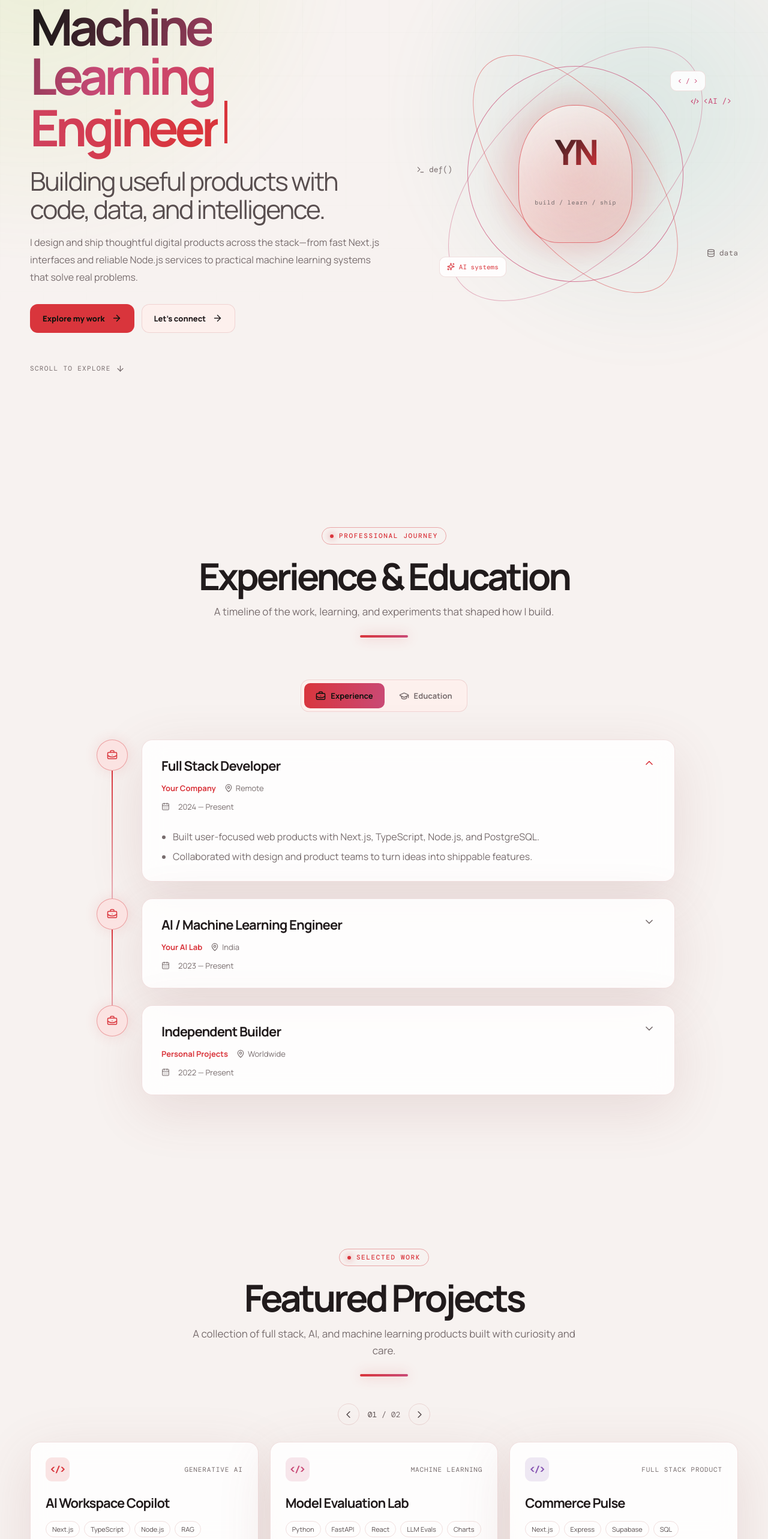
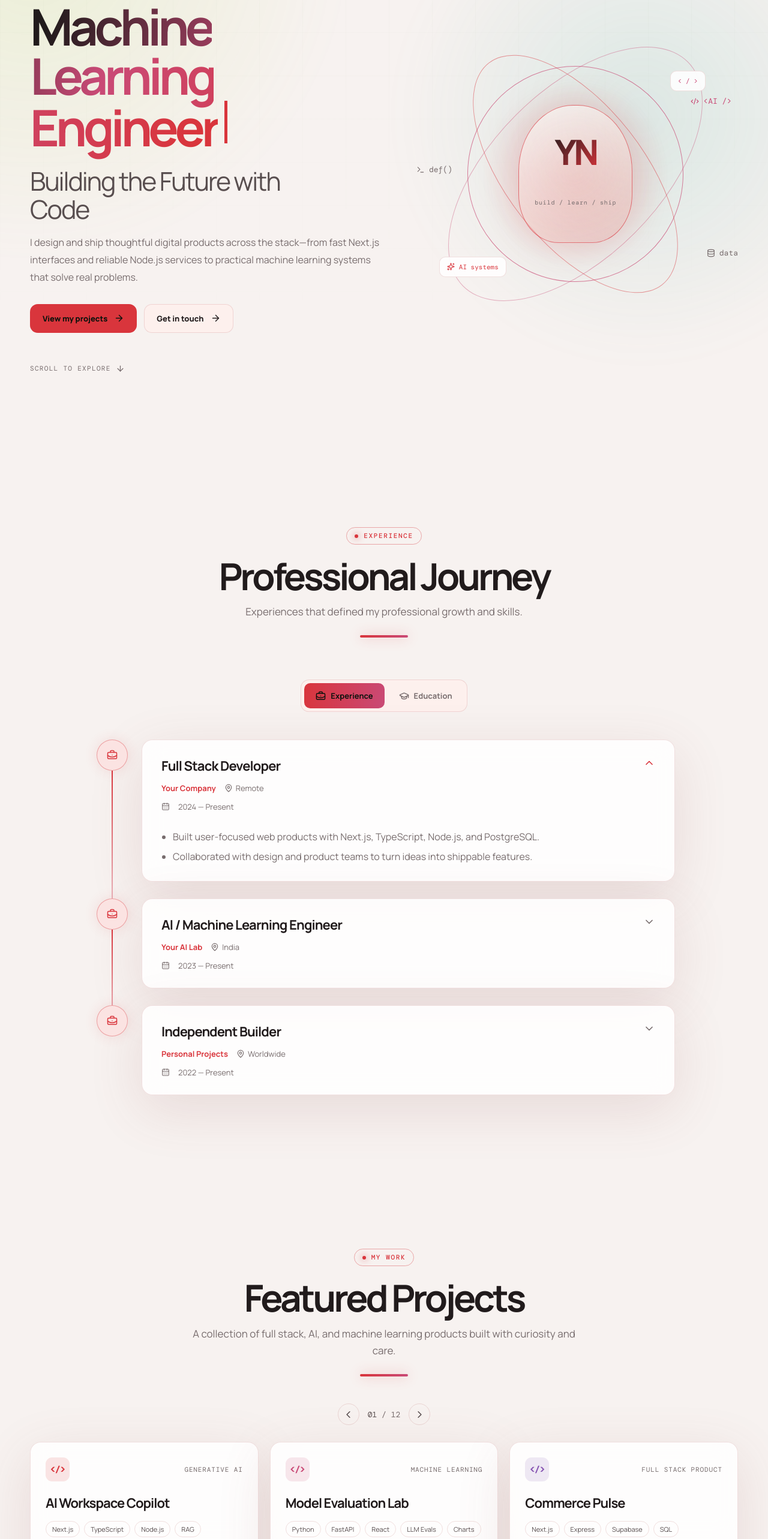
Before and after one commit to pintu1238/pintugupta.web.in, a Next.js app: page / in a window 1280 px wide. Shown: the part 234-2800 px from the top of the page at 60% size. Built offline with nearby package versions, Linux system fonts and the light colour scheme.

Commit message:
feat: connect Vercel contact form to Supabase

```diff
--- a/src/components/AboutSection.tsx
+++ b/src/components/AboutSection.tsx
@@ -8,7 +8,7 @@ export default function AboutSection() {
 
   return (
     <section className="section" id="about">
-      <SectionHeading eyebrow="Who I am" title="About Me" description="The person behind the products, systems, and experiments." />
+      <SectionHeading eyebrow="Who I am" title="About Me" description="A glimpse into my journey and expertise in AI and data." />
       <div className="aboutGrid">
         <ScrollReveal className="aboutCopy card">
           <div className="profileHeading"><div className="miniAvatar">{identity.shortName}</div><div><h3>{identity.name}</h3><p>Full Stack Developer · AI Engineer</p><span><MapPin size={14} /> {identity.location}</span></div></div>
--- a/src/components/AchievementsSection.tsx
+++ b/src/components/AchievementsSection.tsx
@@ -8,7 +8,7 @@ const icons = [Trophy, Award, BrainCircuit, Trophy];
 export default function AchievementsSection() {
   return (
     <section className="section" id="achievements">
-      <SectionHeading eyebrow="Recognition" title="Achievements" description="A few milestones that reflect the habit of learning, experimenting, and showing up." />
+      <SectionHeading eyebrow="Recognition" title="My Achievements" description="Highlighting my performance in competitions and core areas of expertise." />
       <div className="achievementGrid">{portfolioContent.achievements.map((achievement, index) => {
         const Icon = icons[index % icons.length];
         return <ScrollReveal key={achievement.title} delay={index * 70}><article className={`achievementCard card accent-${achievement.accent}`}><div className="achievementVisual"><span>{achievement.imageLabel}</span><Icon size={26} /></div><div className="achievementBody"><h3>{achievement.title}</h3><strong>{achievement.result}</strong><p>{achievement.description}</p></div></article></ScrollReveal>;
--- a/src/components/ContactSection.tsx
+++ b/src/components/ContactSection.tsx
@@ -42,7 +42,7 @@ export default function ContactSection() {
 
   return (
     <section className="section contactSection" id="contact">
-      <SectionHeading eyebrow="Contact" title="Let&apos;s Build Something" description="Have a product idea, a technical challenge, or just want to say hello? I would love to hear from you." />
+      <SectionHeading eyebrow="Contact" title="Get In Touch" description="I&apos;m always open to discussing new projects, creative ideas, or opportunities to be part of your visions." />
       <div className="contactGrid">
         <div className="contactDetails">
           <ScrollReveal><button className="contactCard card" onClick={() => copyValue('email', identity.email)}><span className="contactIcon"><Mail size={21} /></span><span><small>Email</small><strong>{identity.email}</strong></span><span className="copyHint">{copied === 'email' ? <Check size={17} /> : <Copy size={16} />}</span></button></ScrollReveal>
--- a/src/components/ExperienceSection.tsx
+++ b/src/components/ExperienceSection.tsx
@@ -15,7 +15,7 @@ export default function ExperienceSection() {
 
   return (
     <section className="section" id="experience">
-      <SectionHeading eyebrow="Professional journey" title="Experience & Education" description="A timeline of the work, learning, and experiments that shaped how I build." />
+      <SectionHeading eyebrow="Experience" title="Professional Journey" description="Experiences that defined my professional growth and skills." />
       <div className="tabSwitch" role="tablist" aria-label="Experience and education">
         <button className={tab === 'experience' ? 'active' : ''} onClick={() => { setTab('experience'); setOpenItem(0); }} role="tab" aria-selected={tab === 'experience'}><BriefcaseBusiness size={17} /> Experience</button>
         <button className={tab === 'education' ? 'active' : ''} onClick={() => { setTab('education'); setOpenItem(0); }} role="tab" aria-selected={tab === 'education'}><GraduationCap size={17} /> Education</button>
--- a/src/components/Hero.tsx
+++ b/src/components/Hero.tsx
@@ -1,6 +1,7 @@
 'use client';
 
 import { useEffect, useState } from 'react';
+import Image from 'next/image';
 import { ArrowDown, ArrowRight, Code2, Database, Sparkles, Terminal } from 'lucide-react';
 import { portfolioContent } from '@/data/portfolio';
 
@@ -21,8 +22,8 @@ export default function Hero() {
         <p className="heroHeadline">{identity.headline}</p>
         <p className="heroSummary">{identity.summary}</p>
         <div className="heroActions">
-          <a className="button buttonPrimary" href="#projects">Explore my work <ArrowRight size={17} /></a>
-          <a className="button buttonGhost" href="#contact">Let&apos;s connect <ArrowRight size={17} /></a>
+          <a className="button buttonPrimary" href="#projects">View my projects <ArrowRight size={17} /></a>
+          <a className="button buttonGhost" href="#contact">Get in touch <ArrowRight size={17} /></a>
         </div>
         <a className="scrollHint" href="#experience"><span>Scroll to explore</span><ArrowDown size={15} /></a>
       </div>
@@ -31,7 +32,7 @@ export default function Hero() {
         <div className="orbit orbitTwo" />
         <div className="orbit orbitThree" />
         <div className="heroGlow" />
-        <div className="avatarCard"><span>{identity.shortName}</span><small>build / learn / ship</small></div>
+        <div className="avatarCard">{identity.profileImage ? <Image src={identity.profileImage} alt={`${identity.name} profile`} width={190} height={230} priority /> : <span>{identity.shortName}</span>}<small>build / learn / ship</small></div>
         <span className="codeLabel labelTop"><Code2 size={14} /> &lt;AI /&gt;</span>
         <span className="codeLabel labelLeft"><Terminal size={14} /> def()</span>
         <span className="codeLabel labelBottom"><Database size={14} /> data</span>
--- a/src/components/PortfolioNav.tsx
+++ b/src/components/PortfolioNav.tsx
@@ -6,7 +6,7 @@ import { useTheme } from './ThemeProvider';
 import { portfolioContent } from '@/data/portfolio';
 
 const links = [
-  ['Experience', '#experience'],
+  ['Experience / Education', '#experience'],
   ['Projects', '#projects'],
   ['About', '#about'],
   ['Skills', '#skills'],
@@ -20,19 +20,21 @@ export default function PortfolioNav() {
   return (
     <header className="siteNavWrap">
       <nav className="siteNav" aria-label="Main navigation">
-        <a className="brandMark" href="#top" aria-label="Back to top">
+        <div className="navStart">
+          <button className="iconButton themeToggle" onClick={toggleTheme} aria-label={`Switch to ${theme === 'dark' ? 'light' : 'dark'} mode`}>
+            {theme === 'dark' ? <Moon size={18} /> : <Sun size={18} />}
+          </button>
+          <a className="brandMark navBrand" href="#top" aria-label="Back to top">
           <span className="brandIcon">&lt;/&gt;</span>
           <span>{portfolioContent.identity.shortName}</span>
-        </a>
+          </a>
+        </div>
         <div className={`navLinks ${menuOpen ? 'navLinksOpen' : ''}`}>
           {links.map(([label, href]) => (
             <a href={href} key={href} onClick={() => setMenuOpen(false)}>{label}</a>
           ))}
         </div>
         <div className="navActions">
-          <button className="iconButton themeToggle" onClick={toggleTheme} aria-label={`Switch to ${theme === 'dark' ? 'light' : 'dark'} mode`}>
-            {theme === 'dark' ? <Sun size={18} /> : <Moon size={18} />}
-          </button>
           <a className="navResume" href="#contact">Resume <span>↗</span></a>
           <button className="iconButton navMenuButton" onClick={() => setMenuOpen((open) => !open)} aria-expanded={menuOpen} aria-label={menuOpen ? 'Close navigation' : 'Open navigation'}>
             {menuOpen ? <X size={20} /> : <Menu size={20} />}
--- a/src/components/ProjectsSection.tsx
+++ b/src/components/ProjectsSection.tsx
@@ -3,25 +3,26 @@
 import { ArrowUpRight, ChevronLeft, ChevronRight, ExternalLink, GitBranch, Sparkles } from 'lucide-react';
 import { useState } from 'react';
 import { portfolioContent } from '@/data/portfolio';
-import { getNextIndex, getProjectPage } from '@/lib/portfolio';
+import { getNextIndex } from '@/lib/portfolio';
 import SectionHeading from './SectionHeading';
 import ScrollReveal from './ScrollReveal';
 
 export default function ProjectsSection() {
-  const [page, setPage] = useState(1);
-  const projectPage = getProjectPage(portfolioContent.projects, page, 3);
+  const [activeIndex, setActiveIndex] = useState(0);
+  const projectCount = portfolioContent.projects.length;
+  const visibleProjects = [0, 1, 2].map((offset) => portfolioContent.projects[(activeIndex + offset) % projectCount]);
 
   const changePage = (direction: 'next' | 'previous') => {
-    setPage(getNextIndex(projectPage.page - 1, projectPage.pageCount, direction) + 1);
+    setActiveIndex(getNextIndex(activeIndex, projectCount, direction));
   };
 
   return (
     <section className="section projectsSection" id="projects">
-      <SectionHeading eyebrow="Selected work" title="Featured Projects" description="A collection of full stack, AI, and machine learning products built with curiosity and care." />
-      <div className="projectControls"><button className="roundButton" onClick={() => changePage('previous')} aria-label="Previous projects"><ChevronLeft size={19} /></button><span>0{projectPage.page} <em>/ 0{projectPage.pageCount}</em></span><button className="roundButton" onClick={() => changePage('next')} aria-label="Next projects"><ChevronRight size={19} /></button></div>
+      <SectionHeading eyebrow="My work" title="Featured Projects" description="A collection of full stack, AI, and machine learning products built with curiosity and care." />
+      <div className="projectControls"><button className="roundButton" onClick={() => changePage('previous')} aria-label="Previous projects"><ChevronLeft size={19} /></button><span>{String(activeIndex + 1).padStart(2, '0')} <em>/ {String(projectCount).padStart(2, '0')}</em></span><button className="roundButton" onClick={() => changePage('next')} aria-label="Next projects"><ChevronRight size={19} /></button></div>
       <div className="projectGrid">
-        {projectPage.items.map((project, index) => (
-          <ScrollReveal key={project.title} delay={index * 90}>
+        {visibleProjects.map((project, index) => (
+          <ScrollReveal key={`${project.title}-${activeIndex}`} delay={index * 90}>
             <article className={`projectCard card accent-${project.accent}`}>
               <div className="projectCardTop"><span className="projectIcon"><Code2Icon /></span><span className="projectCategory">{project.category}</span></div>
               <h3>{project.title}</h3>
@@ -33,7 +34,7 @@ export default function ProjectsSection() {
           </ScrollReveal>
         ))}
       </div>
-      <div className="projectDots" aria-label="Project pages">{Array.from({ length: projectPage.pageCount }, (_, index) => <button key={index} className={projectPage.page === index + 1 ? 'active' : ''} onClick={() => setPage(index + 1)} aria-label={`Go to project page ${index + 1}`} />)}</div>
+      <div className="projectDots" aria-label="Projects">{portfolioContent.projects.map((project, index) => <button key={project.title} className={activeIndex === index ? 'active' : ''} onClick={() => setActiveIndex(index)} aria-label={`Go to project ${index + 1}`} />)}</div>
       <a href="https://github.com" className="button buttonGhost centeredButton" target="_blank" rel="noreferrer">View more on GitHub <ArrowUpRight size={17} /></a>
     </section>
   );
--- a/src/components/SkillsSection.tsx
+++ b/src/components/SkillsSection.tsx
@@ -13,7 +13,7 @@ const groups = [
 export default function SkillsSection() {
   return (
     <section className="section skillsSection" id="skills">
-      <SectionHeading eyebrow="Technical toolkit" title="Skills & Tools" description="The tools I reach for when moving from a blank canvas to a dependable product." />
+      <SectionHeading eyebrow="Tech stack" title="Core Technical Skills" description="The tools I reach for when moving from a blank canvas to a dependable product." />
       <div className="skillGroups">{groups.map((group, index) => { const Icon = group.icon; return <ScrollReveal key={group.label} delay={index * 70}><article className="skillGroup card"><div className="infoCardTitle"><span className="infoIcon"><Icon size={17} /></span><h3>{group.label}</h3></div><div className="chipRow">{group.items.map((skill) => <span className="chip" key={skill}>{skill}</span>)}</div></article></ScrollReveal>; })}</div>
       <ScrollReveal className="techMarquee card" delay={80}><div className="marqueeLabel"><Layers3 size={16} /> Core stack</div><div className="marqueeItems">{portfolioContent.techStack.map((skill) => <span key={skill}><Sparkles size={12} /> {skill}</span>)}</div></ScrollReveal>
     </section>
--- a/src/data/portfolio.ts
+++ b/src/data/portfolio.ts
@@ -31,12 +31,13 @@ export const portfolioContent = {
     shortName: 'YN',
     eyebrow: "Hi, I'm Your Name.",
     roles: ['Full Stack Developer', 'AI Engineer', 'Machine Learning Engineer'],
-    headline: 'Building useful products with code, data, and intelligence.',
+    headline: 'Building the Future with Code',
     summary:
       'I design and ship thoughtful digital products across the stack—from fast Next.js interfaces and reliable Node.js services to practical machine learning systems that solve real problems.',
     location: 'India · Open to remote collaboration',
     email: 'hello@yourdomain.dev',
     phone: '+91 00000 00000',
+    profileImage: '',
     resumeLabel: 'Download Resume',
   },
   about: {
@@ -163,6 +164,62 @@ export const portfolioContent = {
       github: '#',
       accent: 'violet',
     },
+    {
+      title: 'DocuFlow AI',
+      category: 'Document Intelligence',
+      description: 'A document workspace that extracts key facts, creates summaries, and keeps every answer linked to its source.',
+      achievement: 'Turned long documents into an auditable, searchable knowledge layer.',
+      stack: ['Next.js', 'Express', 'OCR', 'RAG'],
+      github: '#',
+      accent: 'cyan',
+    },
+    {
+      title: 'Signal Studio',
+      category: 'Data Analytics',
+      description: 'A data exploration dashboard that makes trends, anomalies, and business questions easier to investigate.',
+      achievement: 'Built a reusable analytics workflow from ingestion to decision-ready charts.',
+      stack: ['Python', 'SQL', 'PostgreSQL', 'Data Viz'],
+      github: '#',
+      demo: '#',
+      accent: 'lime',
+    },
+    {
+      title: 'Vision Sentinel',
+      category: 'Computer Vision',
+      description: 'A real-time vision prototype for detecting objects, measuring context, and surfacing events that need attention.',
+      achievement: 'Combined fast inference with a clear human review surface.',
+      stack: ['Python', 'YOLO', 'OpenCV', 'FastAPI'],
+      github: '#',
+      accent: 'violet',
+    },
+    {
+      title: 'Resume Studio',
+      category: 'Product Engineering',
+      description: 'A versioned resume builder that keeps one source of truth while making each application easy to tailor.',
+      achievement: 'Created a structured editing flow with autosave and reusable templates.',
+      stack: ['Next.js', 'TypeScript', 'Supabase', 'PDF'],
+      github: '#',
+      demo: '#',
+      accent: 'cyan',
+    },
+    {
+      title: 'Market Lens',
+      category: 'Applied ML',
+      description: 'A market intelligence experiment that combines historical data, technical indicators, and plain-language summaries.',
+      achievement: 'Made complex signals easier to explore without hiding uncertainty.',
+      stack: ['Python', 'Pandas', 'ML', 'Charts'],
+      github: '#',
+      accent: 'lime',
+    },
+    {
+      title: 'Quiet Inbox',
+      category: 'Automation',
+      description: 'A privacy-minded notification organizer that helps people see important messages and silence the noise.',
+      achievement: 'Kept classification local-first and made the user stay in control.',
+      stack: ['React', 'Node.js', 'Rules', 'On-device ML'],
+      github: '#',
+      accent: 'violet',
+    },
   ] satisfies Project[],
   achievements: [
     {
@@ -193,6 +250,13 @@ export const portfolioContent = {
       imageLabel: 'Technical achievement',
       accent: 'lime',
     },
+    {
+      title: 'Research Showcase',
+      result: 'Featured',
+      description: 'Shared a practical technical project with a clear explanation of the problem, approach, and outcomes.',
+      imageLabel: 'Research showcase',
+      accent: 'cyan',
+    },
   ] satisfies Achievement[],
   techStack: [
     'JavaScript',
```
Also changed, not shown: api/contact.js (+67 -4 lines), src/app/globals.css (+6 -5 lines), 2 other files (tests, documents, lock files or other folders).
